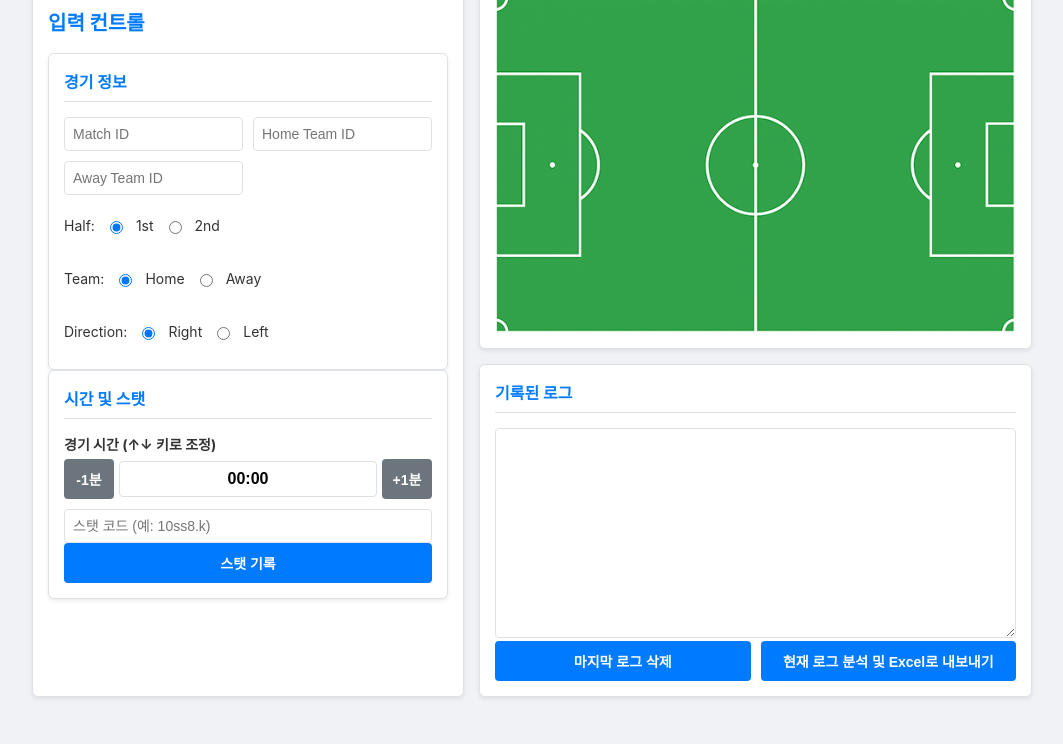
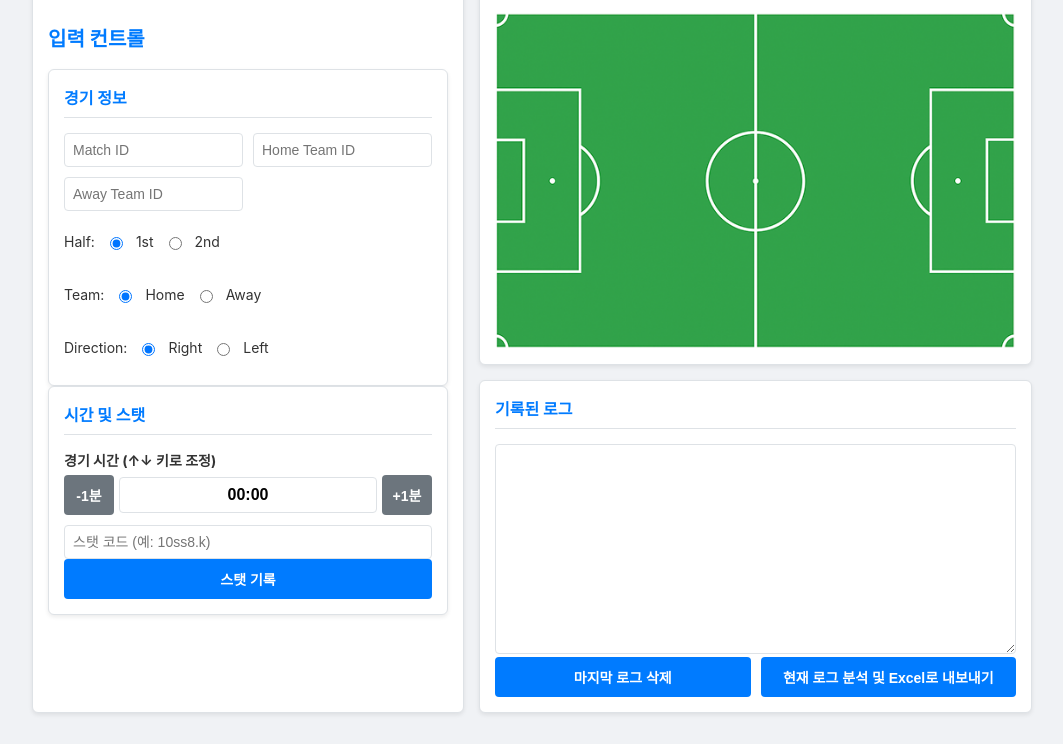
Before and after one commit to Yoonsh0214/FPA_Streamlit_App, a plain HTML site: page templates/index.html in a window 1280 px wide. Shown: the part 270-1014 px from the top of the page, without its empty margins (108-1171 px from the left). Before the commit the page ends 982 px from the top, so only its background shows below. Drawn offline with Linux system fonts and the light colour scheme.

Commit message:
ui 개선

```diff
--- a/templates/index.html
+++ b/templates/index.html
@@ -3,6 +3,7 @@
 
 <head>
     <meta charset="UTF-8">
+    <meta name="viewport" content="width=device-width, initial-scale=1.0">
     <title>FPA Live Analyzer</title>
     <style>
         :root {
@@ -159,7 +160,7 @@
             color: white;
         }
 
-        @media (max-width: 1200px) {
+        @media (max-width: 800px) {
             .main-container {
                 flex-direction: column;
             }
@@ -172,7 +173,7 @@
 </head>
 
 <body>
-    <div style="width: 100%; max-width: 1000px; margin: auto;">
+    <div style="width: 100%; max-width: 1000px; margin: 16px auto;">
         <div class="card" style="margin-bottom: 20px;">
             <h1>FPA Live Analyzer</h1>
             <div id="mode-selector" style="display: flex; gap: 10px; margin-bottom: 20px;">
```
